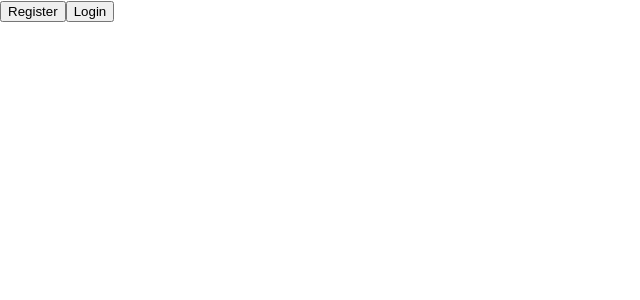
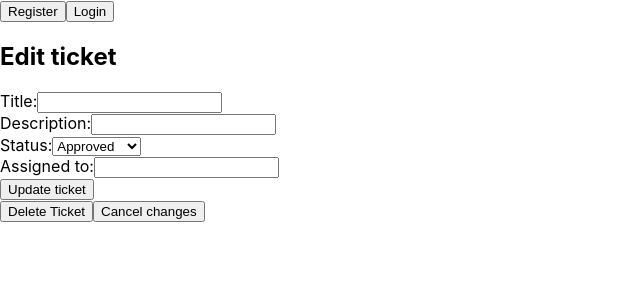
Before and after one commit to Glitch-Guru/issue-tracker-frontend, a React (Create React App) app: page /edit_ticket/1 in a window 1280 px wide. Before the commit this address had no page. Shown: the top 300 px of the page, without its empty margins (0-640 px from the left). Built offline with nearby package versions, Linux system fonts and the light colour scheme; no server answers.

Commit message:
Add edit ticket component and update ticket details

```diff
--- a/src/App.js
+++ b/src/App.js
@@ -5,7 +5,7 @@ import Logging from "./Logging";
 import CreateTicket from "./CreateTicket";
 import Tickets from "./Tickets";
 import TicketDetails from "./TicketDetails";
-
+import EditTickets from "./EditTickets";
 
 function NavigationButtons(){
     const navigate = useNavigate();
@@ -39,6 +39,7 @@ function App() {
                     <Route path="/createticket" element={<CreateTicket/>} />
                     <Route path="/tickets" element={<Tickets/>} />
                     <Route path="/tickets/:id" element={<TicketDetails/>}/>
+                    <Route path="/edit_ticket/:id" element={<EditTickets/>}/>
                 </Routes>
             </div>
         </Router>
--- /dev/null
+++ b/src/EditTickets.js
@@ -0,0 +1,120 @@
+import React, { useContext, useEffect, useState } from 'react';
+import { useParams, useNavigate } from 'react-router-dom';
+import { IssueTrackerClientContext } from './index';
+
+function EditTickets(){
+    const { id } = useParams();
+    const client = useContext(IssueTrackerClientContext);
+    const navigate = useNavigate();
+
+    const [title, setTitle] = useState('');
+    const [description, setDescription] = useState('');
+    const [status, setStatus] = useState('');
+    const [assigneeId, setAssigneeId] = useState('');
+
+    useEffect(() => {
+        fetchTicket();
+    }, []);
+
+    const fetchTicket = () => {
+        client.getTicket(id)
+            .then((response) => {
+                const ticketDetails = response;
+                setTitle(ticketDetails.title);
+                setDescription(ticketDetails.description);
+                setStatus(ticketDetails.status);
+                setAssigneeId(ticketDetails.assigneeId);
+            })
+            .catch((error) => {
+                console.error('Error while getting details of the ticket.', error);
+            });
+    };
+
+
+    const handleTitle = (e) => {
+        setTitle(e.target.value);
+    };
+
+    const handleDescription = (e) => {
+        setDescription(e.target.value);
+    };
+
+    const handleStatus = (e) => {
+        setStatus(e.target.value);
+    };
+
+    const handleAssigneeId = (e) => {
+        setAssigneeId(e.target.value);
+    };
+
+    const handleUpdateTicket = (event) => {
+        event.preventDefault();
+        const updatedTicket = {
+            title: title,
+            description: description,
+            assigneeId: assigneeId,
+            status: status
+        };
+
+        client.updateTicket(id, updatedTicket)
+            .then(() => {
+                alert("Ticket updated successfully");
+                navigate(`/tickets/${id}`);
+            })
+            .catch((error) => console.error('Error while updating the ticket.', error));
+    };
+
+    const handleDeleteTicket = (event) => {
+        client.deleteTicket(id)
+            .then(() => {
+                alert("Ticket deleted successfully");
+                navigate('/tickets');
+            })
+            .catch((error) => console.error('Error while deleting the ticket.', error));
+    };
+
+    const handleCancelation = (event) => {
+        navigate( `/tickets/${id}`);
+    }
+
+    return (
+        <div>
+            <h2>Edit ticket</h2>
+            <form onSubmit={handleUpdateTicket}>
+                <label>
+                    Title:
+                    <input type="text" value={title} onChange={handleTitle}/>
+                </label>
+                <br/>
+                <label>
+                    Description:
+                    <input type="text" value={description} onChange={handleDescription}/>
+                </label>
+                <br/>
+                <label>
+                    Status:
+                    <select value={status} onChange={handleStatus}>
+                        <option value="Approved">Approved</option>
+                        <option value="In progress">In progress</option>
+                        <option value="In test">In test</option>
+                        <option value="Closed">Closed</option>
+                        <option value="Rejected">Rejected</option>
+                    </select>
+                </label>
+                <br/>
+                <label>
+                    Assigned to:
+                    <input type="number" value={assigneeId} onChange={handleAssigneeId}/>
+                </label>
+                <br/>
+                <button type="submit">Update ticket</button>
+            </form>
+
+            <button onClick={handleDeleteTicket}>Delete Ticket</button>
+            <button onClick={handleCancelation}>Cancel changes</button>
+
+        </div>
+    );
+}
+
+export default EditTickets;
--- a/src/TicketDetails.js
+++ b/src/TicketDetails.js
@@ -7,10 +7,7 @@ function TicketDetails() {
     const client = useContext(IssueTrackerClientContext);
     const navigate = useNavigate();
     const [ticket, setTicket] = useState(null);
-    const [status, setStatus] = useState('');
-   /* const [title, setTitle] = useState('');
-    const [assigneeId, setAssigneeId] = useState('');
-    const [description, setDescription] = useState('');*/
+
 
     useEffect(() => {
         fetchTicket();
@@ -27,22 +24,7 @@ function TicketDetails() {
             });
     };
 
-    const handleStatusChange = (event) => {
-        setStatus(event.target.value);
-    };
 
-    const handleUpdateTicket = (event) => {
-        const updatedTicket = {
-            title: ticket.title,
-            description: ticket.description,
-            assigneeId: ticket.assigneeId,
-            status: status
-        };
-
-        client.updateTicket(id, updatedTicket)
-            .then(() => alert("Ticket updated successfully"))
-            .catch((error) => console.error('Error while updating the ticket.', error));
-    };
 
     const handleDeleteTicket = (event) => {
         client.deleteTicket(id)
@@ -51,11 +33,15 @@ function TicketDetails() {
                 navigate('/tickets');
             })
             .catch((error) => console.error('Error while deleting the ticket.', error));
-    }
+    };
 
     const handleListOfTickets = (event) => {
         navigate('/tickets');
-    }
+    };
+
+    const handleEditTicket = (event) => {
+        navigate(`/edit_ticket/${id}`);
+    };
     return (
         <div>
             <h2>Ticket</h2>
@@ -63,15 +49,8 @@ function TicketDetails() {
                 <div>
                     <h3>{ticket.title}</h3>
                     <p>Description: {ticket.description}</p>
-                    <p>Status:
-                        <select value={status} onChange={handleStatusChange}>
-                            <option value="Approved">Approved</option>
-                            <option value="In progress">In progress</option>
-                            <option value="In test">In test</option>
-                            <option value="Closed">Closed</option>
-                            <option value="Rejected">Rejected</option>
-                        </select>
-                        <button onClick={handleUpdateTicket}>Update Status</button>
+                    <p>Status: {ticket.status}
+
                     </p>
 
                     <p>Assignee ID: {ticket.assigneeId}</p>
@@ -79,8 +58,10 @@ function TicketDetails() {
             ) : (
                 <p>No tickets found.</p>
             )}
+            <button onClick={handleEditTicket}>Edit ticket</button>
             <button onClick={handleDeleteTicket}>Delete Ticket</button>
             <button onClick={handleListOfTickets}>See the list of tickets</button>
+
         </div>
     );
 }
```
